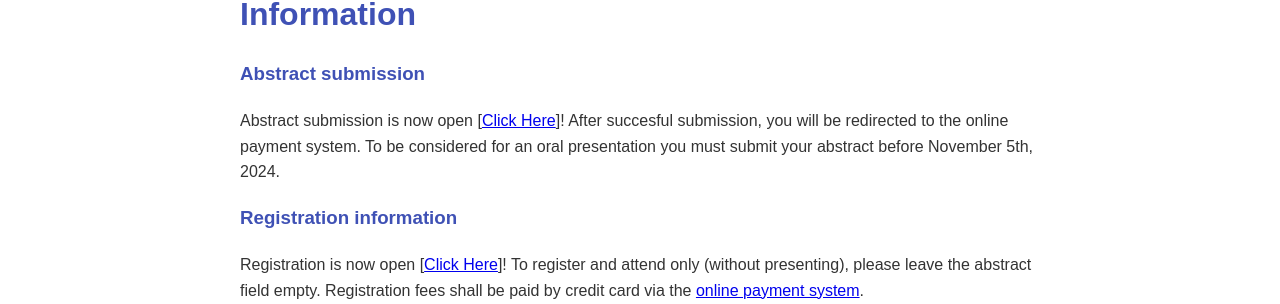
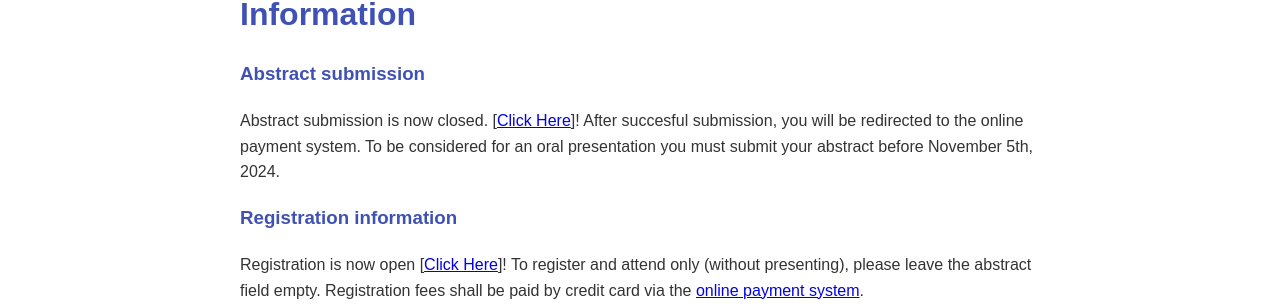
Before and after one commit to austrianpeptide/v2, a Jekyll site: the page built from index.markdown, in a window 1280 px wide and 900 px high, scrolled down 1330 px. Shown: the part 148-452 px from the top of the window. Built offline with Jekyll 4.4.1, drawn with Linux system fonts in a browser that asks for light colours.

Commit message:
Update content.yml

```diff
--- a/_data/content.yml
+++ b/_data/content.yml
@@ -64,7 +64,7 @@ page:
 
     '
   information: "## Information\n### Abstract submission\nAbstract submission is now\
-    \ open [[Click Here](https://myconference.dev/atps_register_with_abstract.html)]!\
+    \ closed.  [[Click Here](https://myconference.dev/atps_register_with_abstract.html)]!\
     \ \nAfter succesful submission, you will be redirected to the online payment system.\n\
     To be considered for an oral presentation you must submit your abstract before\
     \ November 5th, 2024.\n\n\n### Registration information\nRegistration is now open\
@@ -100,7 +100,7 @@ page:
     \ Peptide Symposium will be announced soon! \nThis event is organized by the Austrian\
     \ Peptide Community under the auspices of the European Peptide Society. Join us\
     \ for a day of inspiring presentations and networking.\n"
-  registration: open
+  registration: no_abstract
 speakers:
 - affiliation: Medical University of Vienna (Austria)
   name: Sarah Melzer
```
